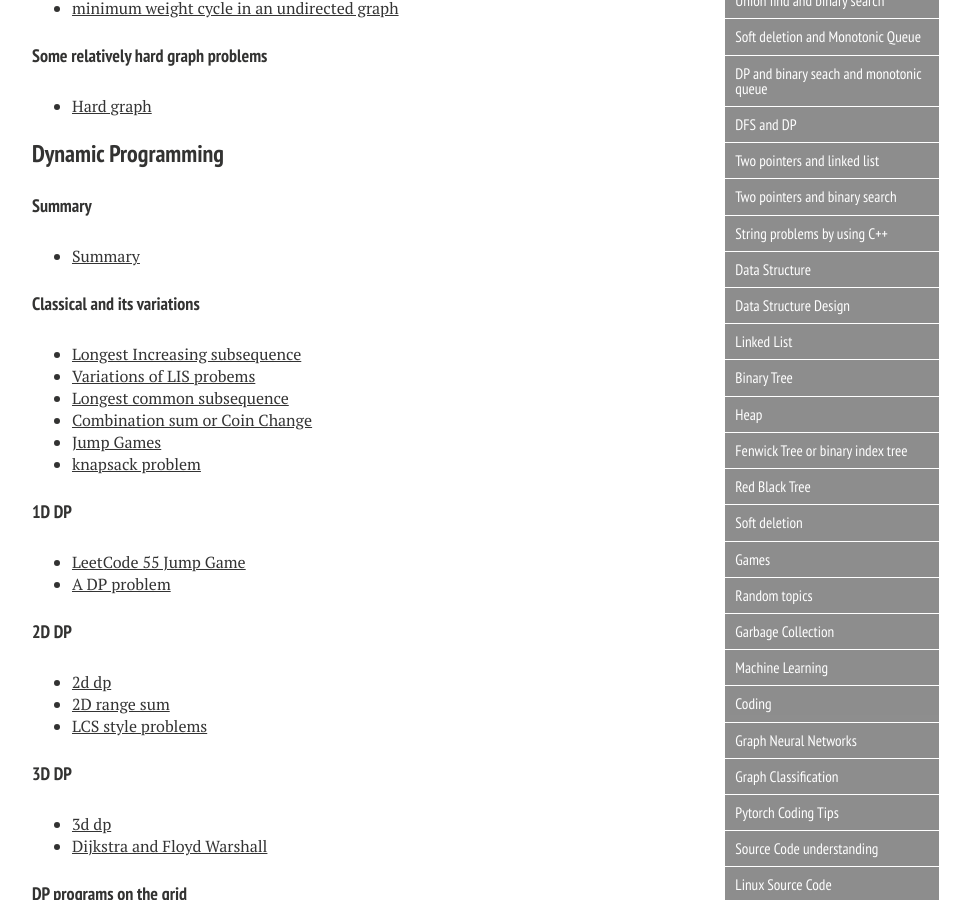
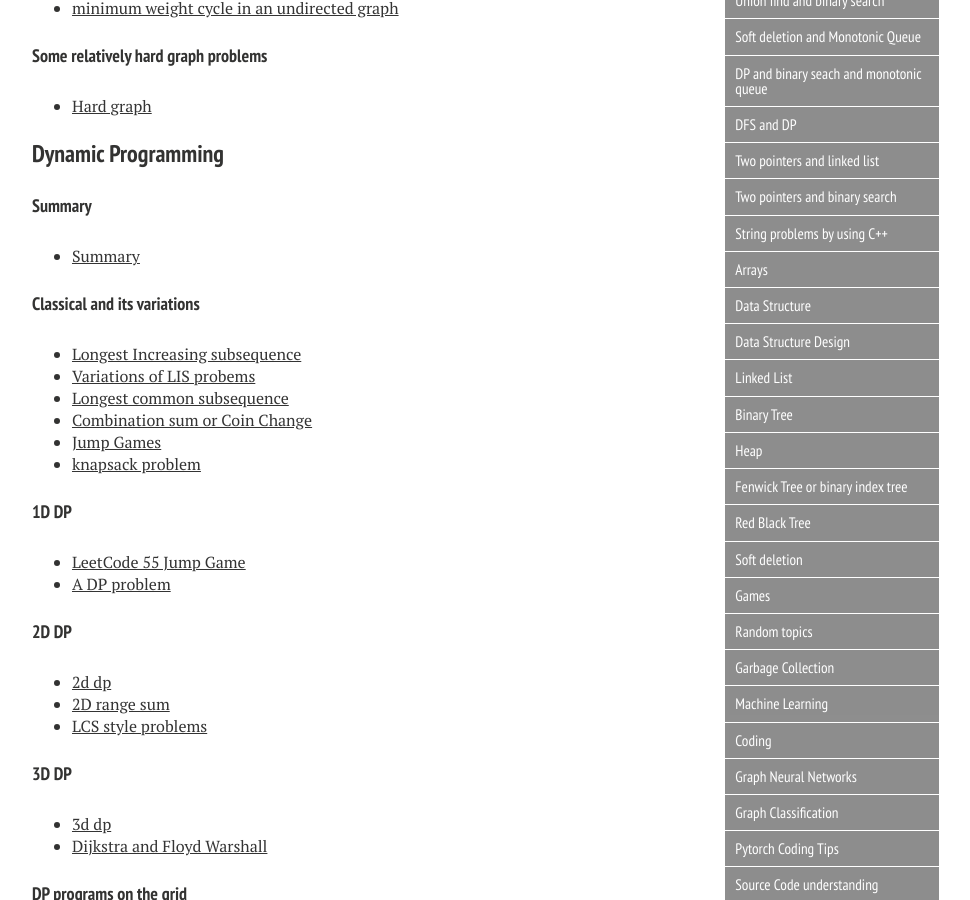
Before and after one commit to xiaokeshen/xiaokeshen.github.io, a Jekyll site: the page built from blog/index.md, in a window 1280 px wide and 900 px high, scrolled down 1572 px. Shown: the whole window, without its empty margins (288-1258 px from the left). Built offline with Jekyll 4.4.1, drawn with Linux system fonts in a browser that asks for light colours; nearby versions of some CDN libraries; some of the changed text lies outside the part shown.

Commit message:
update array

```diff
--- a/blog/index.md
+++ b/blog/index.md
@@ -173,6 +173,10 @@
 ### String problems by using C++
 - [String problems in C++](https://medium.com/@jim.morris.shen/string-problems-by-using-c-a429dfa3cdfd?source=friends_link&sk=ca65c38f889548af963734835fc0924d)
 
+## Arrays
+- [arrays problems](https://medium.com/@jim.morris.shen/array-8dceeca8191c?source=friends_link&sk=e8b86be66d8371ad97811675c8e79b02)
+
+
 ## Data Structure
 ### Data Structure Design
 - [Hash table in python](https://medium.com/@jim.morris.shen/design-a-hashtable-fc6a3b3693da?source=friends_link&sk=ce4d5adc5373c52e482bb1cb5a3fc52a)
```
